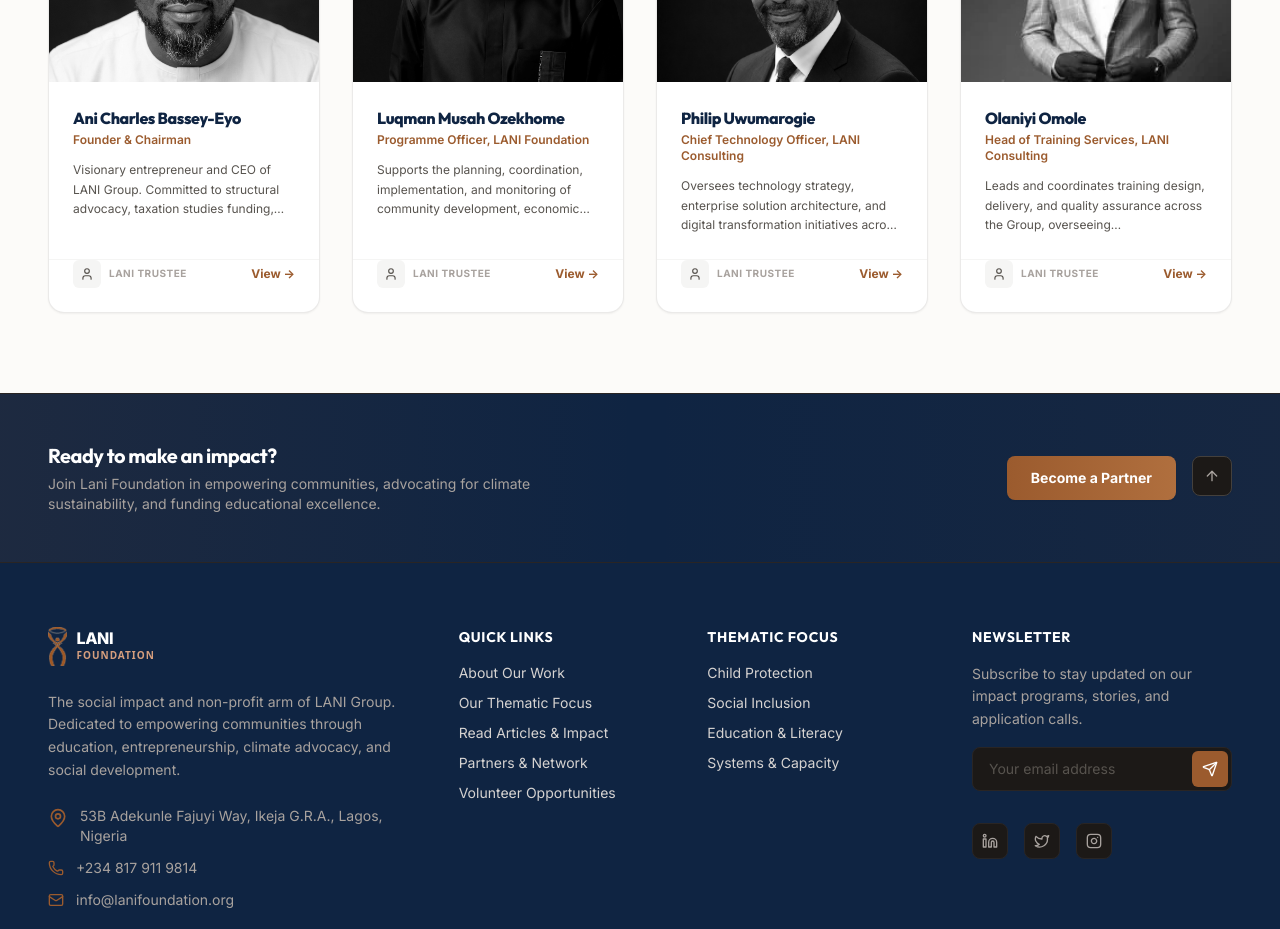
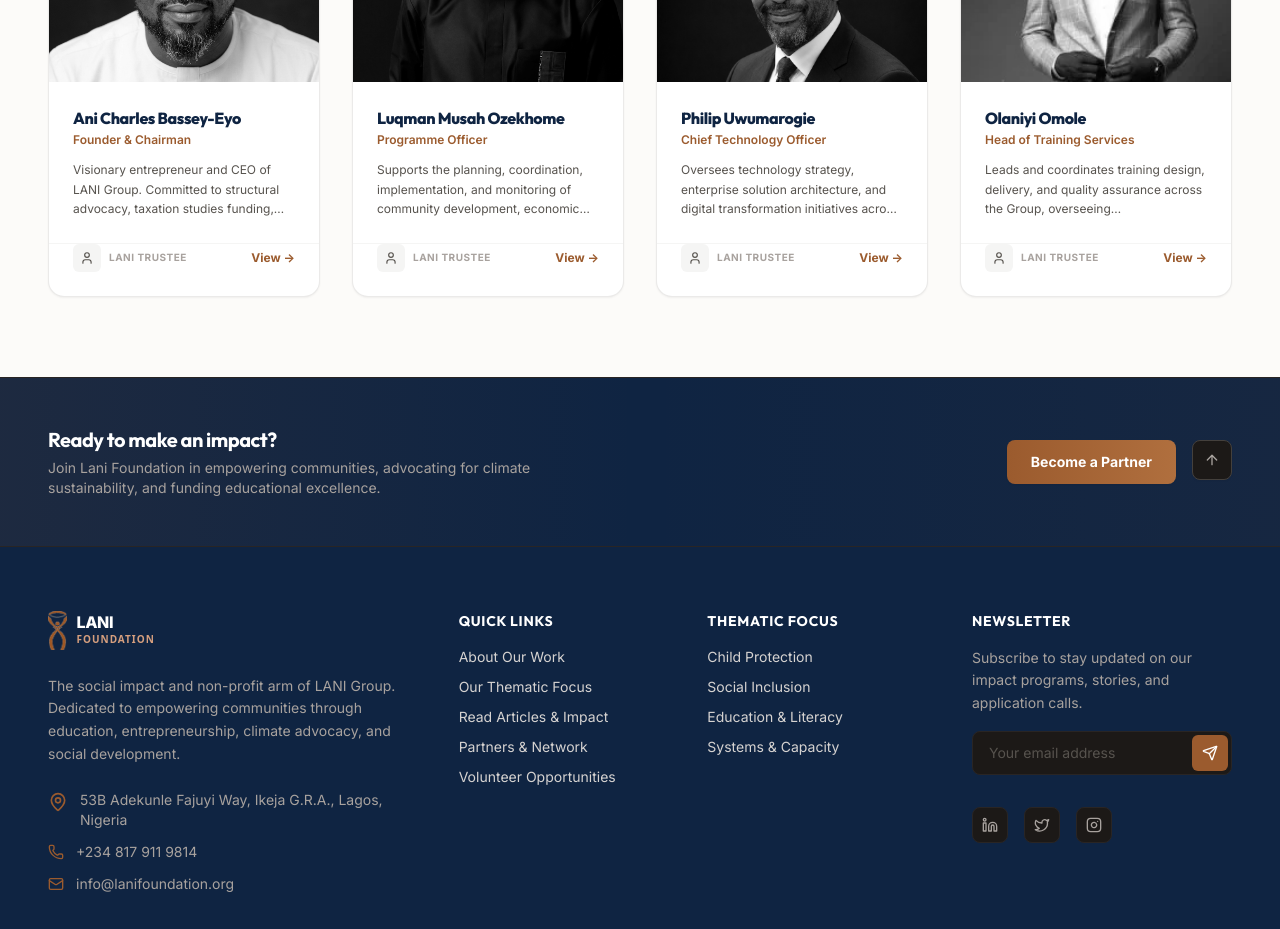
Before and after one commit to Olamilekan18/Lani-Foundation, a React (Vite) app: page /about in a window 1280 px wide. Shown: the part 4420-5349 px from the top of the page. Built offline with nearby package versions, Linux system fonts and the light colour scheme.

Commit message:
updated profiles for workers

```diff
--- a/src/pages/About.tsx
+++ b/src/pages/About.tsx
@@ -155,12 +155,12 @@
     {
       id: 'luqman-musah-ozekhome',
       name: 'Luqman Musah Ozekhome',
-      role: 'Programme Officer, LANI Foundation',
+      role: 'Programme Officer',
       shortBio: 'Supports the planning, coordination, implementation, and monitoring of community development, economic empowerment, and social impact initiatives.',
       fullBio: [
-        "Luqman Musah Ozekhome is the Programme Officer, LANI Foundation, the philanthropic arm of LANI Group, where he supports the planning, coordination, implementation, and monitoring of community development, economic empowerment, and social impact initiatives.",
+        "Luqman Musah Ozekhome is the Programme Officer at LANI Group, where he supports the planning, coordination, implementation, and monitoring of community development, economic empowerment, and social impact initiatives.",
         "With over five years of experience in livelihoods programming, entrepreneurship support, vocational skills development, and community-based interventions, Luqman brings expertise in programme management, stakeholder engagement, beneficiary support, and sustainable socio-economic development.",
-        "Prior to joining LANI Foundation, he worked across livelihood and reintegration programmes supporting vulnerable populations, including returnees, migrants, women, youth, and underserved communities through skills development, business support, and income-generating initiatives.",
+        "Prior to joining LANI Group, he worked across livelihood and reintegration programmes supporting vulnerable populations, including returnees, migrants, women, youth, and underserved communities through skills development, business support, and income-generating initiatives.",
         "He holds a Higher National Diploma (HND) in Business Administration and Management from Federal Polytechnic Auchi and has completed professional training in Financial Literacy, MSME Training of Trainers, Mental Health and Psychosocial Support (MHPSS), Psychological First Aid (PFA), and Sustainable Socio-Economic Reintegration, including programmes delivered by GIZ/GOPA and the International Organization for Migration (IOM).",
         "Luqman is passionate about strengthening community resilience, expanding economic opportunities, and driving sustainable development outcomes through innovative and people-centred programmes."
       ],
@@ -169,10 +169,10 @@
     {
       id: 'philip-uwumarogie',
       name: 'Philip Uwumarogie',
-      role: 'Chief Technology Officer, LANI Consulting',
+      role: 'Chief Technology Officer',
       shortBio: 'Oversees technology strategy, enterprise solution architecture, and digital transformation initiatives across the Group\'s advisory and innovation portfolios.',
       fullBio: [
-        "Philip Uwumarogie is the Chief Technology Officer of LANI Consulting at LANI Group, where he oversees technology strategy, enterprise solution architecture, and digital transformation initiatives across the Group's advisory and innovation portfolios.",
+        "Philip Uwumarogie is the Chief Technology Officer at LANI Group, where he oversees technology strategy, enterprise solution architecture, and digital transformation initiatives across the Group's advisory and innovation portfolios.",
         "With over 25 years of experience spanning technology, financial services, capital markets, and public sector transformation, Philip brings expertise in enterprise architecture, financial systems, digital infrastructure, emerging technologies, and large-scale systems integration.",
         "Prior to joining LANI Group, he held technology leadership and advisory roles across the banking, capital markets, and government sectors, contributing to pioneering initiatives in online brokerage platforms, digital payments, market infrastructure, and public-sector information systems.",
         "He holds a B.Sc. (Hons) in Computer Science from the University of Lagos, is a Microsoft Certified Professional, and has completed the Senior Management Programme at Lagos Business School.",
@@ -183,12 +183,12 @@
     {
       id: 'olaniyi-omole',
       name: 'Olaniyi Omole',
-      role: 'Head of Training Services, LANI Consulting',
+      role: 'Head of Training Services',
       shortBio: 'Leads and coordinates training design, delivery, and quality assurance across the Group, overseeing entrepreneurship, employability, and capacity-building programmes.',
       fullBio: [
-        "Olaniyi Omole is the Head of Training Services at Lani Consulting Limited, where he leads and coordinates training design, delivery, and quality assurance across the Group. In this role, he oversees the development of entrepreneurship, employability, and capacity-building programmes; integrates technology to enhance training efficiency and data intelligence; and ensures governance, consistency, and impact across all training expressions within the organisation.",
+        "Olaniyi Omole is the Head of Training Services at LANI Group, where he leads and coordinates training design, delivery, and quality assurance across the Group. In this role, he oversees the development of entrepreneurship, employability, and capacity-building programmes; integrates technology to enhance training efficiency and data intelligence; and ensures governance, consistency, and impact across all training expressions within the organisation.",
         "With over 15 years of professional experience, Olaniyi brings strong expertise in curriculum and instructional design, training operations management, stakeholder coordination, and programme scaling. He has a proven track record in developing and managing end-to-end training pipelines, from concept development and facilitation to assessment, reporting, and continuous improvement, while aligning programmes with organisational strategy and client objectives.",
-        "He holds a B.Sc. (Hons) in Political Science and a Diploma in Public Administration, supported by advanced certifications in MSME training of trainers, vocational and skills development, digital learning, and professional communication. Olaniyi is passionate about building robust, scalable, and impact-driven training systems that strengthen human capital, support enterprise growth, and deliver measurable outcomes across the Lani Consulting Group."
+        "He holds a B.Sc. (Hons) in Political Science and a Diploma in Public Administration, supported by advanced certifications in MSME training of trainers, vocational and skills development, digital learning, and professional communication. Olaniyi is passionate about building robust, scalable, and impact-driven training systems that strengthen human capital, support enterprise growth, and deliver measurable outcomes across the LANI Group."
       ],
       image: olaniyiImg,
     },
```
